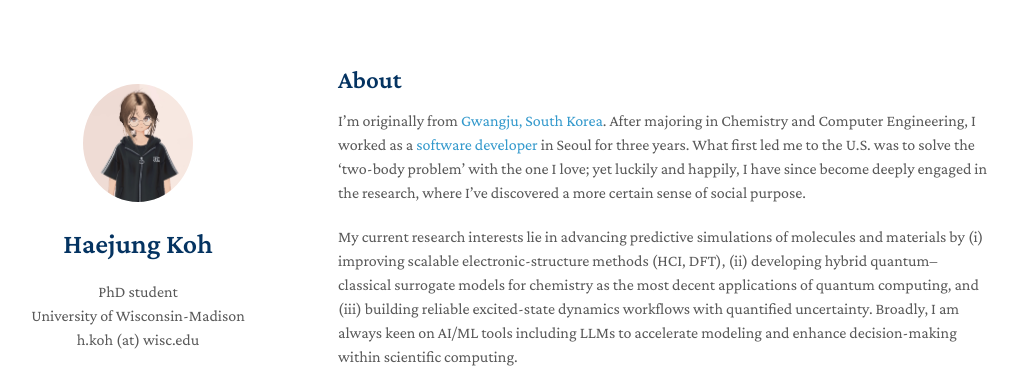
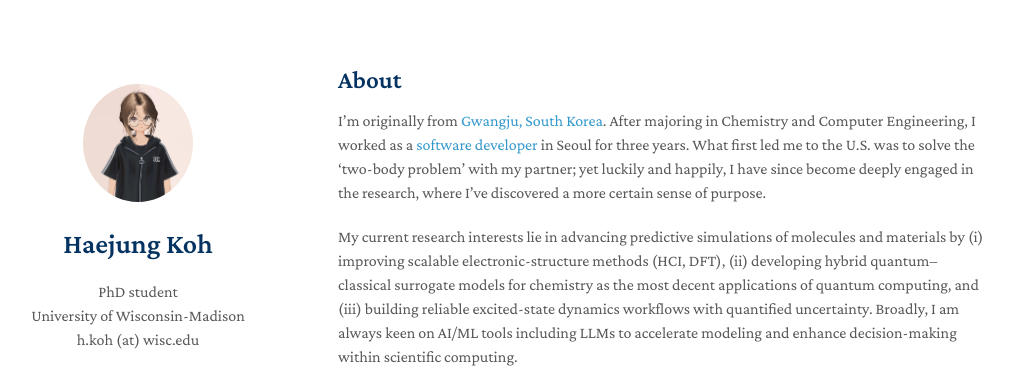
Before and after one commit to MaximHelio/MaximHelio.github.io, a Jekyll site: the page built from index.md, in a window 1280 px wide and 900 px high. Shown: the top 368 px of the window, without its empty margins (132-1149 px from the left). Built offline with Jekyll 4.4.1, drawn with Linux system fonts in a browser that asks for light colours; nearby versions of some CDN libraries; a style sheet for code colours, icons or effects is not loaded; our own code applies the rules of GitHub Pages for plain Markdown files; part of the change alters nothing that is shown; some of the changed text lies outside the part shown.

Commit message:
Add first commit

```diff
--- a/index.md
+++ b/index.md
@@ -3,7 +3,7 @@ layout: homepage
 ---
 ## About
 
-I’m originally from [Gwangju, South Korea](https://en.wikipedia.org/wiki/Gwangju). After majoring in Chemistry and Computer Engineering, I worked as a [software developer](./assets/Portfolio.pdf) in Seoul for three years. What first led me to the U.S. was to solve the ‘two-body problem’ with the one I love; yet luckily and happily, I have since become deeply engaged in the research, where I've discovered a more certain sense of social purpose.
+I’m originally from [Gwangju, South Korea](https://en.wikipedia.org/wiki/Gwangju). After majoring in Chemistry and Computer Engineering, I worked as a [software developer](./assets/Portfolio.pdf) in Seoul for three years. What first led me to the U.S. was to solve the ‘two-body problem’ with my partner; yet luckily and happily, I have since become deeply engaged in the research, where I've discovered a more certain sense of purpose.
 
 My current research interests lie in advancing predictive simulations of molecules and materials by (i) improving scalable electronic-structure methods (HCI, DFT), (ii) developing hybrid quantum–classical surrogate models for chemistry as the most decent applications of quantum computing, and (iii) building reliable excited-state dynamics workflows with quantified uncertainty. Broadly, I am always keen on AI/ML tools including LLMs to accelerate modeling and enhance decision-making within scientific computing.
 
@@ -49,10 +49,10 @@ In my free time, I enjoy:
 - [Donghang](https://www.donghaeng.seoul.kr/main.do) – Volunteer Instructor (Math/Physics/Chemistry), Myungduk/Jinmyeong girl's high school (2015-2018)
 
 ## Credentials & Recognitions
-- SQLD (Structured Query Language Developer), Korea Data Agency
-  - Passed national certification exam focused on relational database theory and SQL optimization.
-- Engineer Information Processing, HRD Korea (Human Resources Development Service of Korea)
-  - National technical license covering software development, system analysis, and data processing principles.
-- [Samsung Software Academy for Youth (SSAFY) 5th, Samsung Electronics](https://csr.samsung.com/en/program/samsung-sw-academy-for-youth)
-  - Completed a full-time software development program funded by Samsung Electronics.
-  - Focused on programming, algorithm optimization, and web development.
+- SQLD (Structured Query Language Developer), Korea Data Agency<br>
+  Passed national certification exam focused on relational database theory and SQL optimization.
+- Engineer Information Processing, HRD Korea (Human Resources Development Service of Korea)<br>
+  National technical license covering software development, network, system analysis, and data processing principles.
+- [Samsung Software Academy for Youth (SSAFY) 5th, Samsung Electronics](https://csr.samsung.com/en/program/samsung-sw-academy-for-youth)<br>
+  Completed a full-time software development program funded by Samsung Electronics.<br>
+  Focused on programming, algorithm optimization, and web development.
```
